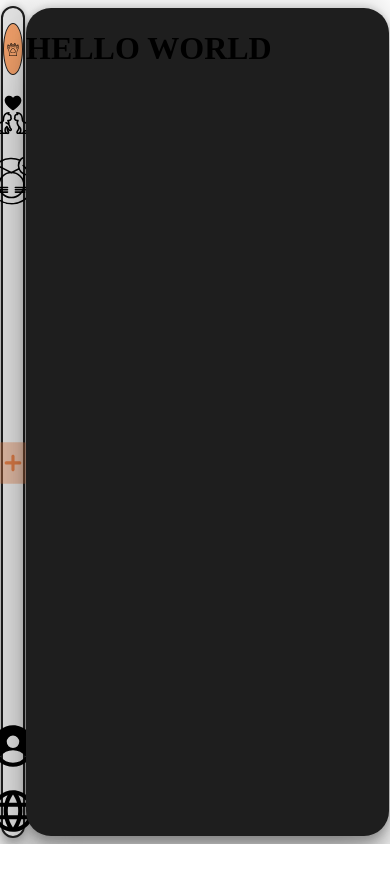
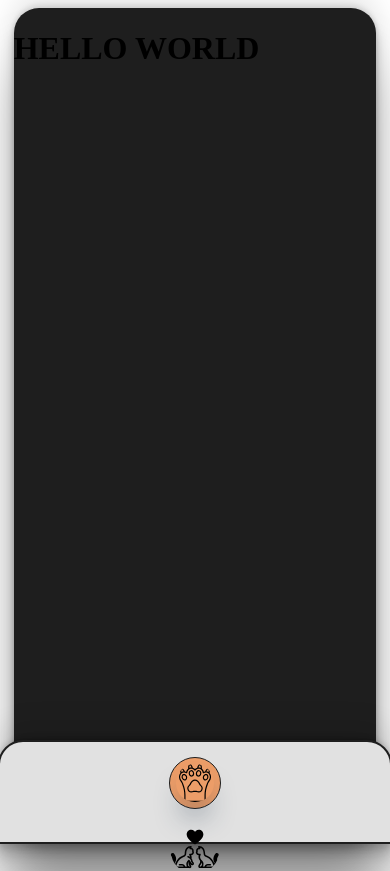
Before and after one commit to PerseOMG/shareYourCatFE, an Angular app: page / in a window 390 px wide. Shown: the top 871 px of the page. Before the commit the page ends 844 px from the top, so only its background shows below. Built offline with nearby package versions, Linux system fonts and the light colour scheme.

Commit message:
SYC | Working on mobile layout

```diff
--- a/src/app/app.component.scss
+++ b/src/app/app.component.scss
@@ -7,7 +7,9 @@
   background-color: $calico-cat-fifth;
   border-radius: 15px;
   border: 2px $calico-cat-quaternary solid;
-    box-shadow: rgba(0, 0, 0, 0.25) 0px 54px 55px, rgba(0, 0, 0, 0.12) 0px -12px 30px, rgba(0, 0, 0, 0.12) 0px 4px 6px, rgba(0, 0, 0, 0.17) 0px 12px 13px, rgba(0, 0, 0, 0.09) 0px -3px 5px;
+  box-shadow: rgba(0, 0, 0, 0.25) 0px 54px 55px,
+    rgba(0, 0, 0, 0.12) 0px -12px 30px, rgba(0, 0, 0, 0.12) 0px 4px 6px,
+    rgba(0, 0, 0, 0.17) 0px 12px 13px, rgba(0, 0, 0, 0.09) 0px -3px 5px;
 }
 
 .main__container {
@@ -22,5 +24,18 @@
   height: 98%;
   background-color: $calico-cat-quaternary;
   border-radius: 25px;
-    box-shadow: rgba(0, 0, 0, 0.25) 0px 54px 55px, rgba(0, 0, 0, 0.12) 0px -12px 30px, rgba(0, 0, 0, 0.12) 0px 4px 6px, rgba(0, 0, 0, 0.17) 0px 12px 13px, rgba(0, 0, 0, 0.09) 0px -3px 5px;
+  box-shadow: rgba(0, 0, 0, 0.25) 0px 54px 55px,
+    rgba(0, 0, 0, 0.12) 0px -12px 30px, rgba(0, 0, 0, 0.12) 0px 4px 6px,
+    rgba(0, 0, 0, 0.17) 0px 12px 13px, rgba(0, 0, 0, 0.09) 0px -3px 5px;
 }
+
+@media (max-width: 641px) {
+  .app__sidenav {
+    position: absolute;
+    bottom: 0;
+    height: 100px;
+    width: 100%;
+    max-width: none;
+    border-radius: 25px 25px 0px 0px;
+  }
+}
```
Lines whose indentation alone changed are shown as unchanged.
